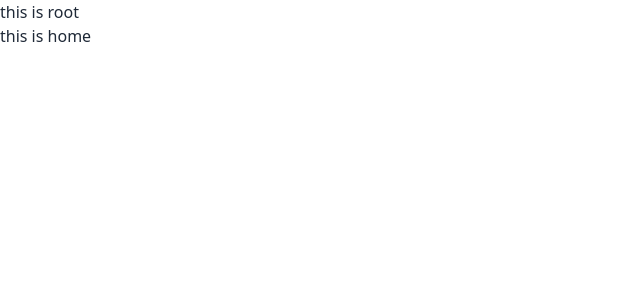
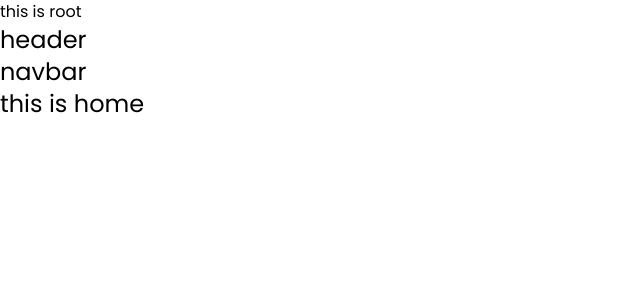
Before and after one commit to Amin7775/react-dragon-news-firebase-auth-website, a React (Vite) app: page / in a window 1280 px wide. Shown: the top 300 px of the page, without its empty margins (0-640 px from the left). Built offline with nearby package versions, Linux system fonts and the light colour scheme.

Commit message:
Custom Tailwind Class And Font Setup

```diff
--- /dev/null
+++ b/src/components/Shared/Header/Header.jsx
@@ -0,0 +1,10 @@
+
+const Header = () => {
+    return (
+        <div>
+            header
+        </div>
+    );
+};
+
+export default Header;
--- /dev/null
+++ b/src/components/Shared/LeftSideNav/LeftSideNav.jsx
@@ -0,0 +1,10 @@
+
+const LeftSideNav = () => {
+    return (
+        <div>
+            left
+        </div>
+    );
+};
+
+export default LeftSideNav;
--- /dev/null
+++ b/src/components/Shared/Navbar/Navbar.jsx
@@ -0,0 +1,10 @@
+
+const Navbar = () => {
+    return (
+        <div>
+            navbar
+        </div>
+    );
+};
+
+export default Navbar;
--- /dev/null
+++ b/src/components/Shared/RightSideNav/RightSideNav.jsx
@@ -0,0 +1,10 @@
+
+const RightSideNav = () => {
+    return (
+        <div>
+            Right
+        </div>
+    );
+};
+
+export default RightSideNav;
--- a/src/index.css
+++ b/src/index.css
@@ -1,3 +1,6 @@
+@import url('https://fonts.googleapis.com/css2?family=Poppins:ital,wght@0,100;0,200;0,300;0,400;0,500;0,600;0,700;0,800;0,900;1,100;1,200;1,300;1,400;1,500;1,600;1,700;1,800;1,900&display=swap');
+
+
 @tailwind base;
 @tailwind components;
 @tailwind utilities;
--- a/src/layout/Root/Root.jsx
+++ b/src/layout/Root/Root.jsx
@@ -2,7 +2,7 @@
 
 const Root = () => {
     return (
-        <div>
+        <div className="font-poppins">
             this is root
             <Outlet></Outlet>
         </div>
--- a/src/pages/Home/Home.jsx
+++ b/src/pages/Home/Home.jsx
@@ -1,7 +1,11 @@
+import Header from "../../components/Shared/Header/Header";
+import Navbar from "../../components/Shared/Navbar/Navbar";
 
 const Home = () => {
     return (
-        <div>
+        <div className="text-2xl">
+            <Header></Header>
+            <Navbar></Navbar>
             this is home
         </div>
     );
--- a/tailwind.config.js
+++ b/tailwind.config.js
@@ -5,7 +5,11 @@
     "./src/**/*.{js,ts,jsx,tsx}",
   ],
   theme: {
-    extend: {},
+    extend: {
+      fontFamily: {
+        poppins: '"Poppins", sans-serif',
+      }
+    }
   },
-  plugins: [require("daisyui")],
+  plugins: [],
 }
```
